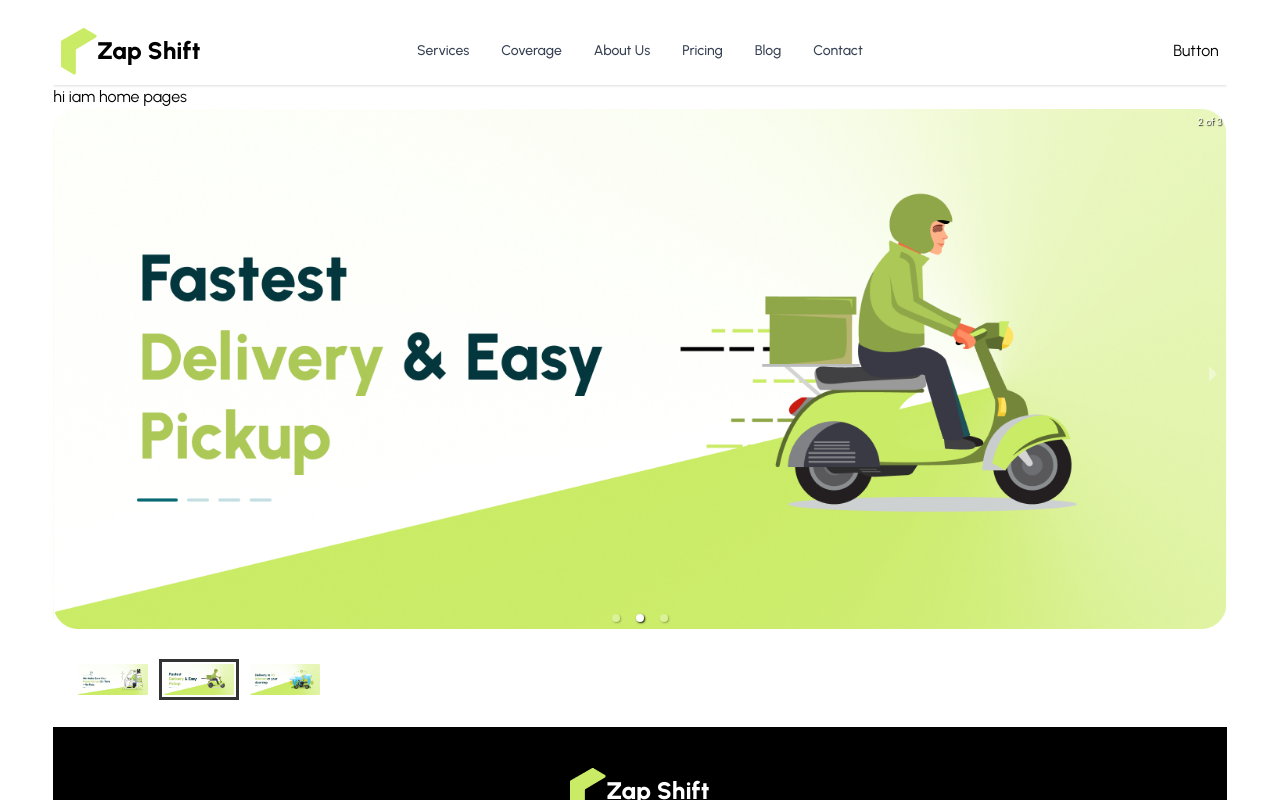
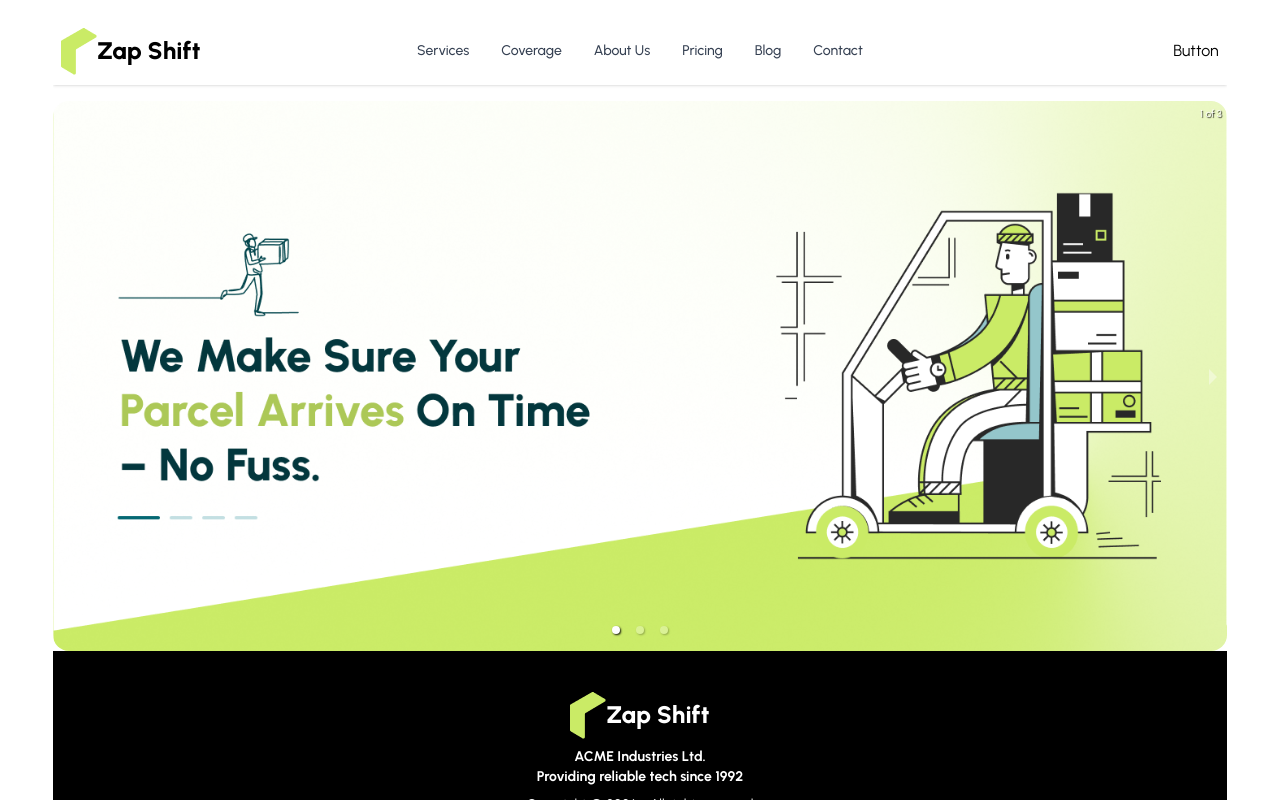
Before and after one commit to asik247/zap-shift-client-site, a React (Vite) app: page / in a window 1280 px wide. Shown: the top 800 px of the page. Built offline with nearby package versions, Linux system fonts and the light colour scheme.

Commit message:
banner desing done

```diff
--- a/src/Pages/Banner/Banner.jsx
+++ b/src/Pages/Banner/Banner.jsx
@@ -1,25 +1,51 @@
 import React from 'react';
 import { Carousel } from 'react-responsive-carousel';
 import "react-responsive-carousel/lib/styles/carousel.min.css";
-import bannerImg1 from '../../assets/banner/banner1.png'
-import bannerImg2 from '../../assets/banner/banner2.png'
-import bannerImg3 from '../../assets/banner/banner3.png'
+
+import bannerImg1 from '../../assets/banner/banner1.png';
+import bannerImg2 from '../../assets/banner/banner2.png';
+import bannerImg3 from '../../assets/banner/banner3.png';
+
 const Banner = () => {
     return (
-        <div>
+        <div className="w-full rounded-2xl overflow-hidden">
             <Carousel
-            autoPlay={true}
-            infiniteLoop={true}
-            stopOnHover={true}
+                // autoPlay
+                infiniteLoop
+                stopOnHover={false}
+                interval={3500}
+                transitionTime={800}
+                swipeable
+                emulateTouch
+                showArrows={true}
+                showStatus={true}
+                showIndicators={true}
+                showThumbs={false}
+                useKeyboardArrows
             >
-                <div>
-                    <img src={bannerImg1} alt="" />
+                <div className="relative">
+                    <img
+                        src={bannerImg1}
+                        alt="Banner 1"
+                        className="w-full h-[220px] sm:h-[300px] md:h-[450px] lg:h-[550px] object-cover"
+                    />
+
                 </div>
-                <div>
-                    <img src={bannerImg2} alt="" />
+
+                <div className="relative">
+                    <img
+                        src={bannerImg2}
+                        alt="Banner 2"
+                        className="w-full h-[220px] sm:h-[300px] md:h-[450px] lg:h-[550px] object-cover"
+                    />
                 </div>
-                <div>
-                    <img src={bannerImg3} alt="" />
+
+                <div className="relative">
+                    <img
+                        src={bannerImg3}
+                        alt="Banner 3"
+                        className="w-full h-[220px] sm:h-[300px] md:h-[450px] lg:h-[550px] object-cover"
+                    />
                 </div>
             </Carousel>
         </div>
--- a/src/Pages/Home/HomePage.jsx
+++ b/src/Pages/Home/HomePage.jsx
@@ -3,8 +3,7 @@ import Banner from '../Banner/Banner';
 
 const HomePage = () => {
     return (
-        <div>
-            <p>hi iam home pages</p>
+        <div className='mt-4'>
             <Banner></Banner>
         </div>
     );
```
